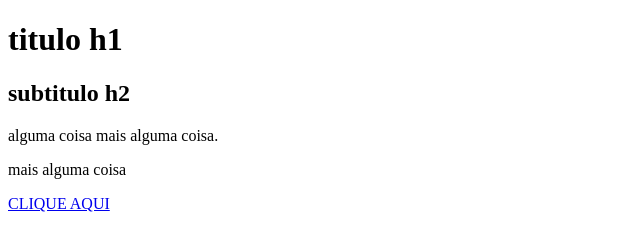
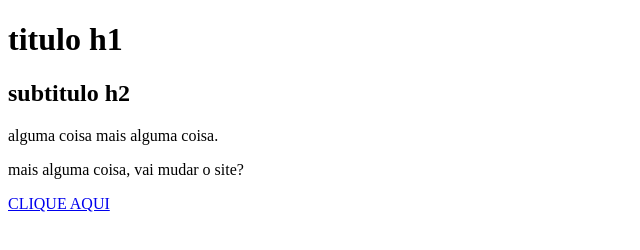
Before and after one commit to jukarling/primeira-pagina, a plain HTML site: page index.html in a window 1280 px wide. Shown: the whole page, without its empty margins (0-640 px from the left). Drawn offline with Linux system fonts and the light colour scheme.

Commit message:
Update index.html

```diff
--- a/index.html
+++ b/index.html
@@ -9,7 +9,7 @@
     <h1>titulo h1</h1>
     <h2>subtitulo h2</h2>
     <p>alguma coisa mais alguma coisa.</p>
-    <p>mais alguma coisa</p>
+    <p>mais alguma coisa, vai mudar o site? </p>
     <a href="http://www.google.com">CLIQUE AQUI</a>
 </body>
 </html>
```
